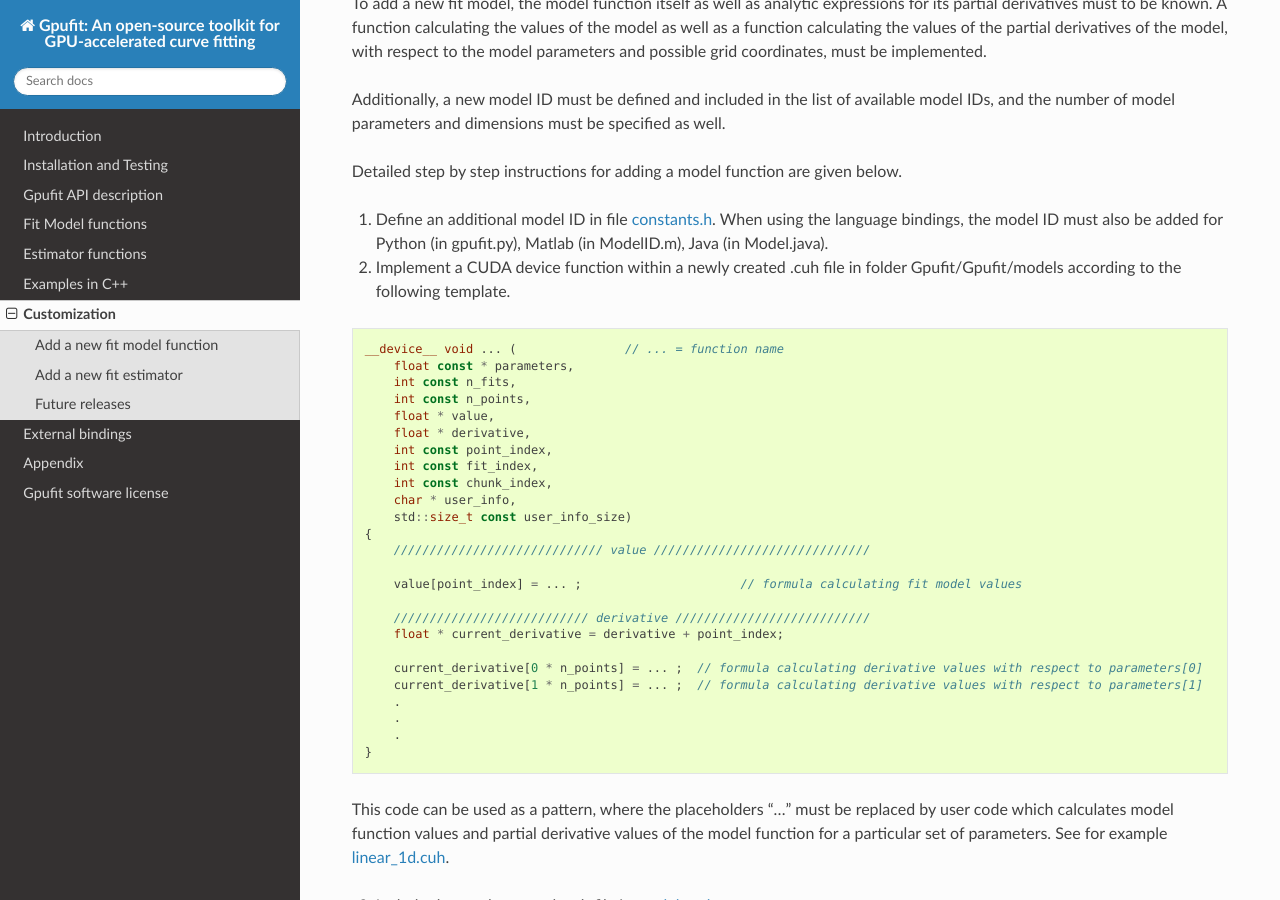
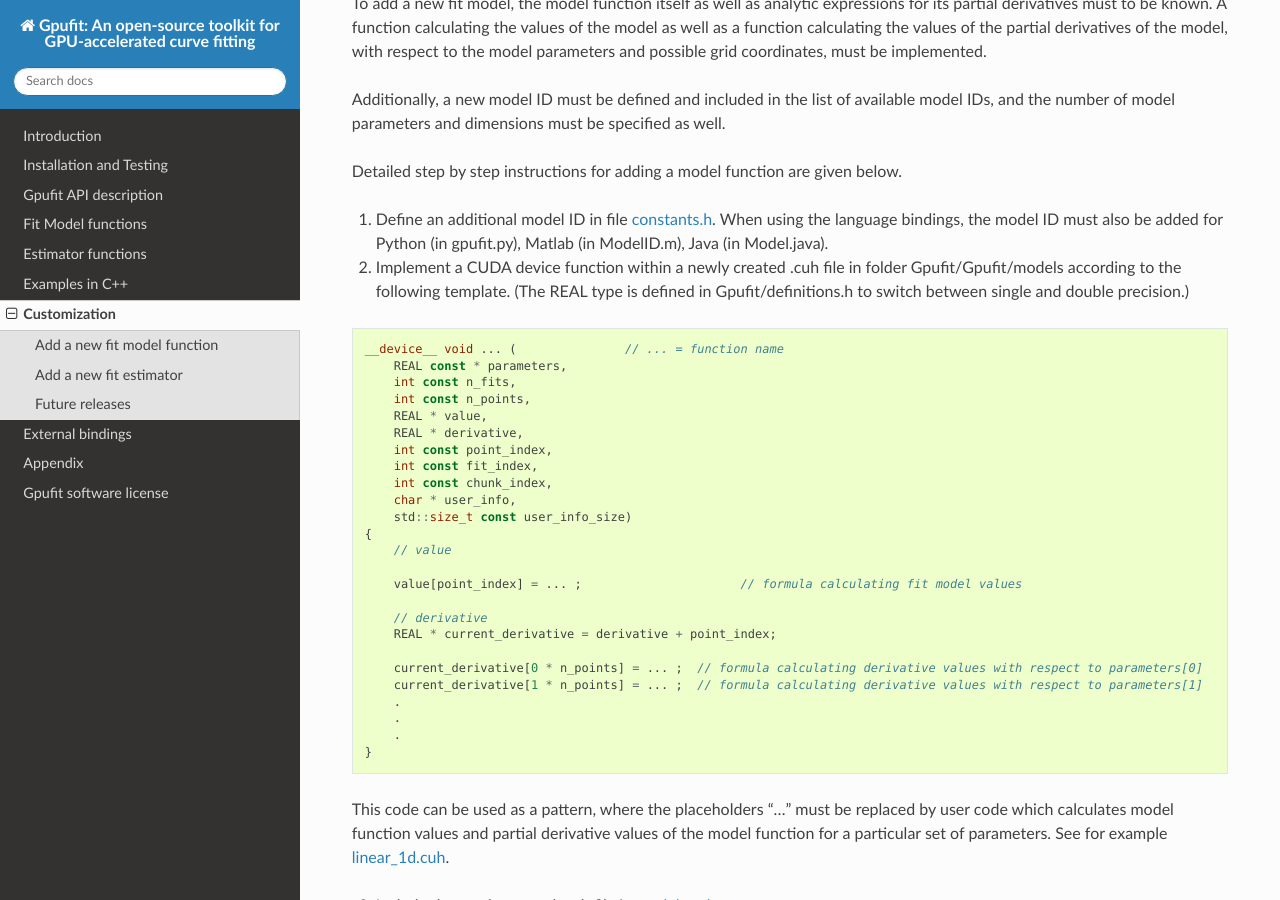
Before and after one commit to gpufit/Gpufit, a Sphinx documentation site: the page built from docs/customization.rst, in a window 1280 px wide and 900 px high, scrolled down 416 px. Built offline with Sphinx 7.4.7 and the Read the Docs theme 3.1.0, drawn with Linux system fonts in a browser that asks for light colours.

Commit message:
Note about REAL type

```diff
--- a/docs/customization.rst
+++ b/docs/customization.rst
@@ -28,28 +28,28 @@
 Detailed step by step instructions for adding a model function are given below.
 
 1. Define an additional model ID in file constants.h_. When using the language bindings, the model ID must also be added for Python (in gpufit.py), Matlab (in ModelID.m), Java (in Model.java).
-2. Implement a CUDA device function within a newly created .cuh file in folder Gpufit/Gpufit/models according to the following template.
+2. Implement a CUDA device function within a newly created .cuh file in folder Gpufit/Gpufit/models according to the following template. (The REAL type is defined in Gpufit/definitions.h to switch between single and double precision.)
 
 .. code-block:: cuda
 
     __device__ void ... (               // ... = function name
-        float const * parameters,
+        REAL const * parameters,
         int const n_fits,
         int const n_points,
-        float * value,
-        float * derivative,
+        REAL * value,
+        REAL * derivative,
         int const point_index,
         int const fit_index,
         int const chunk_index,
         char * user_info,
         std::size_t const user_info_size)
     {
-        ///////////////////////////// value //////////////////////////////
+        // value
 
         value[point_index] = ... ;                      // formula calculating fit model values
 
-        /////////////////////////// derivative ///////////////////////////
-        float * current_derivative = derivative + point_index;
+        // derivative
+        REAL * current_derivative = derivative + point_index;
 
         current_derivative[0 * n_points] = ... ;  // formula calculating derivative values with respect to parameters[0]
         current_derivative[1 * n_points] = ... ;  // formula calculating derivative values with respect to parameters[1]
```
